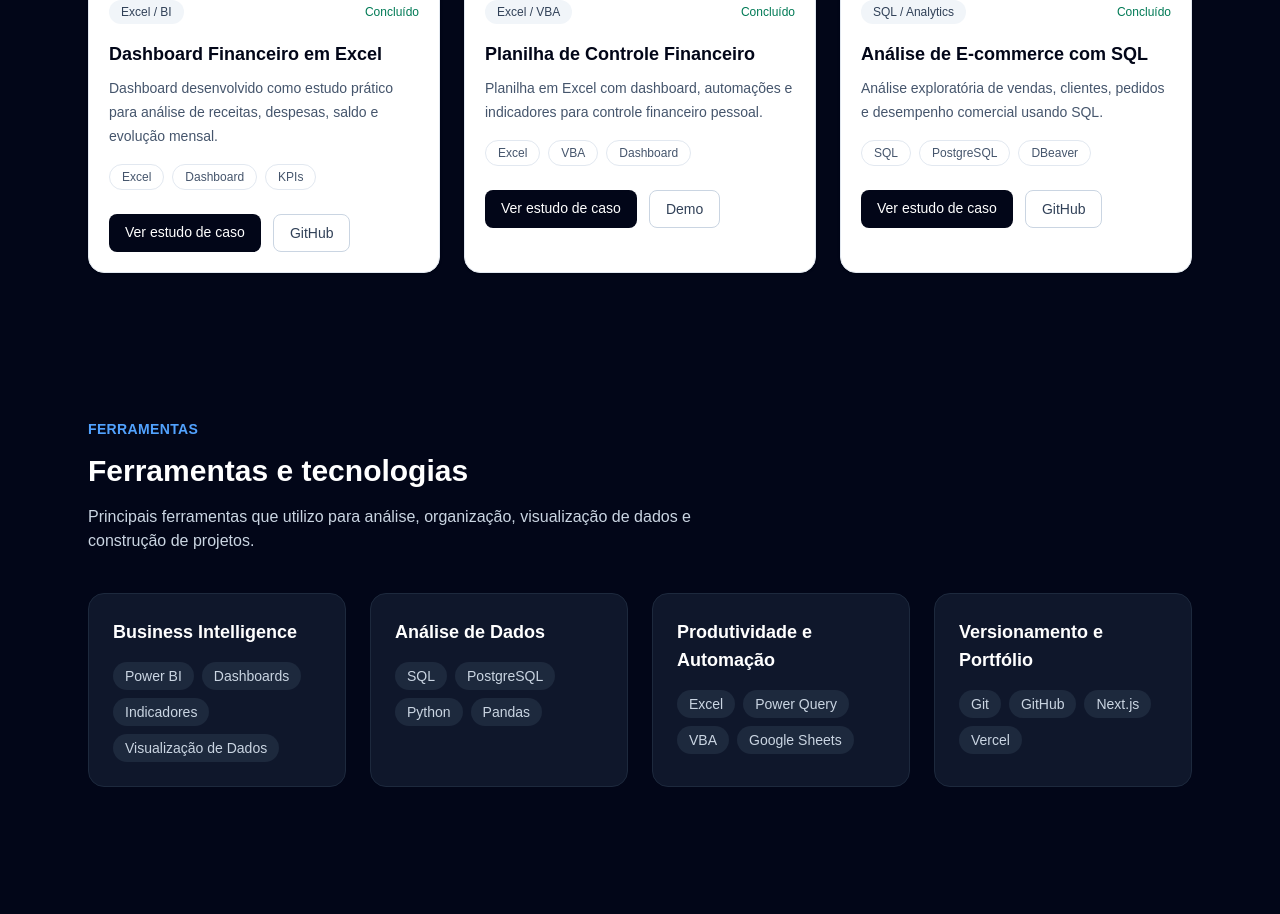
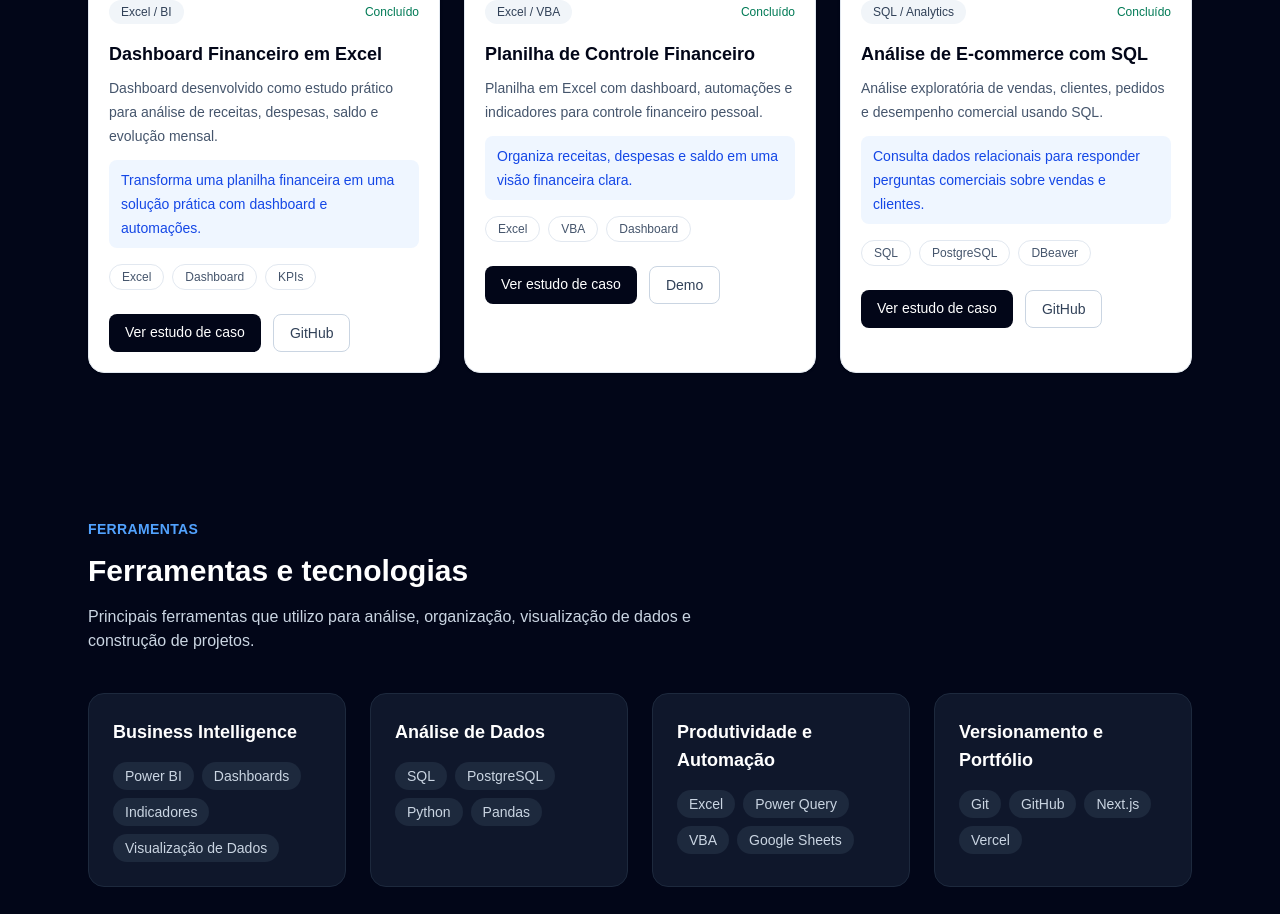
Before and after one commit to Felipee-M/felipe-mendes-portfolio, a Next.js app: page / in a window 1280 px wide. Shown: the part 2140-3054 px from the top of the page. Built offline with nearby package versions, Linux system fonts and the light colour scheme.

Commit message:
feat: add project impact highlights

```diff
--- a/src/components/projects/ProjectCard.tsx
+++ b/src/components/projects/ProjectCard.tsx
@@ -36,6 +36,10 @@ export function ProjectCard({ project }: ProjectCardProps) {
 
           <p className="mt-2 text-sm leading-6 text-slate-600">
             {project.description}
+          </p>
+
+          <p className="mt-3 rounded-lg bg-blue-50 px-3 py-2 text-sm font-medium leading-6 text-blue-700">
+            {project.impactShort}
           </p>
         </div>
 
--- a/src/data/projects.ts
+++ b/src/data/projects.ts
@@ -2,6 +2,7 @@ export type Project = {
   id: string;
   title: string;
   category: string;
+  impactShort: string;
   description: string;
   tools: string[];
   status: "Concluído" | "Em desenvolvimento" | "Planejado";
@@ -17,6 +18,7 @@ export const projects: Project[] = [
     id: "dashboard-financeiro-excel",
     title: "Dashboard Financeiro em Excel",
     category: "Excel / BI",
+    impactShort: "Transforma uma planilha financeira em uma solução prática com dashboard e automações.",
     description:
       "Dashboard desenvolvido como estudo prático para análise de receitas, despesas, saldo e evolução mensal.",
     tools: ["Excel", "Dashboard", "KPIs"],
@@ -30,6 +32,7 @@ export const projects: Project[] = [
     id: "planilha-controle-financeiro",
     title: "Planilha de Controle Financeiro",
     category: "Excel / VBA",
+    impactShort: "Organiza receitas, despesas e saldo em uma visão financeira clara.",
     description:
       "Planilha em Excel com dashboard, automações e indicadores para controle financeiro pessoal.",
     tools: ["Excel", "VBA", "Dashboard"],
@@ -43,6 +46,7 @@ export const projects: Project[] = [
     id: "ecommerce-sql",
     title: "Análise de E-commerce com SQL",
     category: "SQL / Analytics",
+    impactShort: "Consulta dados relacionais para responder perguntas comerciais sobre vendas e clientes.",
     description:
       "Análise exploratória de vendas, clientes, pedidos e desempenho comercial usando SQL.",
     tools: ["SQL", "PostgreSQL", "DBeaver"],
@@ -56,6 +60,7 @@ export const projects: Project[] = [
     id: "dashboard-comercial-powerbi",
     title: "Dashboard Comercial em Power BI",
     category: "Power BI / BI",
+    impactShort: "Em breve.",
     description:
       "Dashboard para acompanhamento de vendas, indicadores comerciais e desempenho por categoria.",
     tools: ["Power BI", "DAX", "Power Query"],
```
